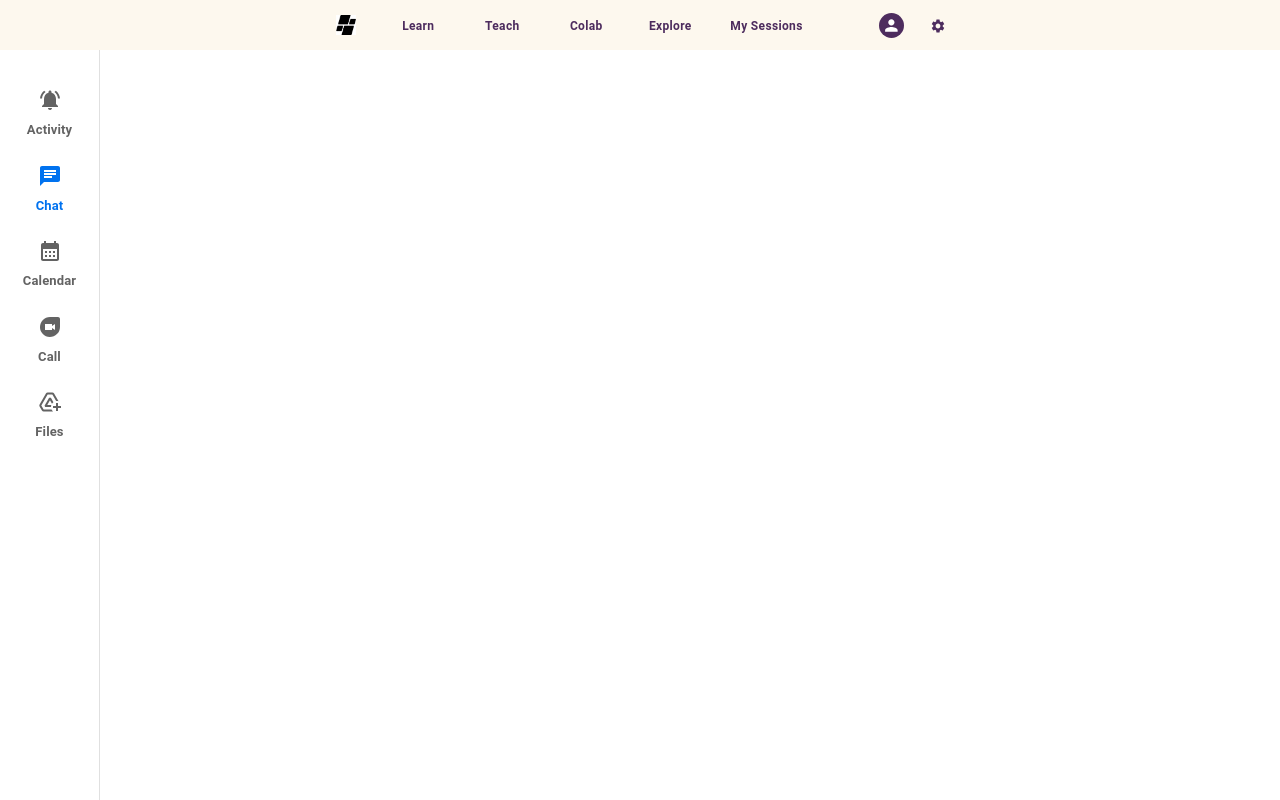
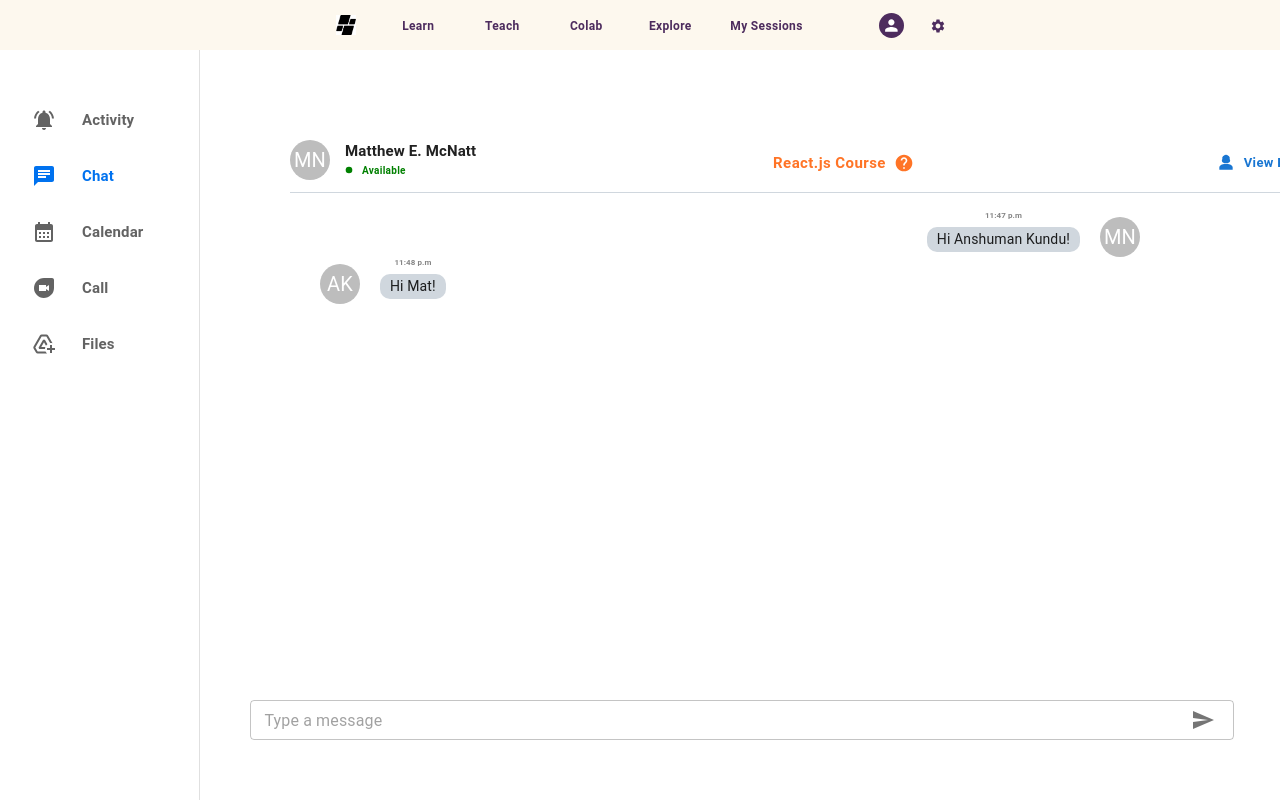
Before and after one commit to kunduanshuman07/SkillExchangePlatform, a React (Create React App) app in the folder fe/: page /learn/1/connect in a window 1280 px wide. Built offline with nearby package versions, Linux system fonts and the light colour scheme; the HTML template or start-up script is replaced by a standard one.

Commit message:
Connect chat done

```diff
--- /dev/null
+++ b/fe/src/components/ConnectActivity.jsx
@@ -0,0 +1,9 @@
+import React from 'react'
+
+const ConnectActivity = () => {
+  return (
+    <div>ConnectActivity</div>
+  )
+}
+
+export default ConnectActivity
--- /dev/null
+++ b/fe/src/components/ConnectCalendar.jsx
@@ -0,0 +1,9 @@
+import React from 'react'
+
+const ConnectCalendar = () => {
+  return (
+    <div>ConnectCalendar</div>
+  )
+}
+
+export default ConnectCalendar
--- /dev/null
+++ b/fe/src/components/ConnectCall.jsx
@@ -0,0 +1,9 @@
+import React from 'react'
+
+const ConnectCall = () => {
+  return (
+    <div>ConnectCall</div>
+  )
+}
+
+export default ConnectCall
--- /dev/null
+++ b/fe/src/components/ConnectChat.jsx
@@ -0,0 +1,173 @@
+import { Avatar, Box, Button, TextField, Typography, InputAdornment, IconButton } from '@mui/material'
+import React from 'react'
+import styled from 'styled-components'
+import FiberManualRecordIcon from '@mui/icons-material/FiberManualRecord';
+import Person3Icon from '@mui/icons-material/Person3';
+import HelpIcon from '@mui/icons-material/Help';
+import SendIcon from '@mui/icons-material/Send';
+const ConnectChat = () => {
+  return (
+    <Root>
+      <Box className='container'>
+        <Box className='header'>
+          <Avatar alt='Anshuman Kundu' src='' className='header-avatar'>MN</Avatar>
+          <Box className='header-desc'>
+            <Typography className='header-name'>Matthew E. McNatt</Typography>
+            <Button startIcon={<FiberManualRecordIcon style={{ fontSize: "10px" }} />} className='avail-btn'>Available</Button>
+          </Box>
+          <Button className='course-desc' endIcon={<HelpIcon />}>React.js Course</Button>
+          <Button startIcon={<Person3Icon style={{}} />} className='profile-btn'>View Profile</Button>
+        </Box>
+        <Box className='chat-container'>
+          <Box className='tutor-chat'>
+            <Box className='chat-desc-tutor'>
+              <Typography className='chat-time'>11:47 p.m</Typography>
+              <Typography className='tutor-msg'>Hi Anshuman Kundu!</Typography>
+            </Box>
+            <Avatar alt='Anshuman Kundu' src='' className='chat-avatar'>MN</Avatar>
+          </Box>
+          <Box className='stud-chat'>
+            <Avatar alt='Anshuman Kundu' src='' className='chat-avatar'>AK</Avatar>
+            <Box className='chat-desc-stud'>
+              <Typography className='chat-time'>11:48 p.m</Typography>
+              <Typography className='stud-msg'>Hi Mat!</Typography>
+            </Box>
+          </Box>
+        </Box>
+        <Box className='footer-container'>
+          <TextField
+            fullWidth
+            size='small'
+            placeholder='Type a message'
+            InputProps={{
+              endAdornment: (
+                <InputAdornment position="end">
+                  <IconButton size='small'>
+                    <SendIcon />
+                  </IconButton>
+                </InputAdornment>
+              )
+            }}
+            multiline
+            sx={{
+              ".css-1d3z3hw-MuiOutlinedInput-notchedOutline": {
+                borderRadius: "10px",
+                borderBottom: "2px solid #0072EF"
+              }
+            }}
+          />
+        </Box>
+      </Box>
+    </Root>
+  )
+}
+
+const Root = styled.div`
+.container{
+  displaY: flex;
+  flex-direction: column;
+  margin-left: 150px;
+  cursor: pointer;
+}
+.chat-avatar{
+  margin: 7px 0px 0px 0px;
+}
+.stud-msg{
+  margin: auto 10px;
+  background-color: #d0d7de;
+  padding: 2px 10px;
+  font-size: 14px;
+  border-radius: 10px;
+}
+.chat-desc-stud{
+  margin-left: 10px;
+  display: flex;
+  flex-direction: column;
+  // margin-top: -10px;
+}
+.tutor-msg{
+  margin: auto 10px;
+  background-color: #d0d7de;
+  padding: 2px 10px;
+  font-size: 14px;
+  border-radius: 10px;
+  max-width: 500px;
+  word-wrap: break-word;
+}
+.chat-time{
+  font-size: 8px;
+  color: #868686;
+  font-weight: bold;
+  margin: 0px auto;
+}
+.chat-desc-tutor{
+  margin-right: 10px;
+  display: flex;
+  flex-direction: column;
+  // margin-top: -10px;
+}
+.stud-chat{
+  display: flex;
+}
+.tutor-chat{
+  margin-left: auto;
+  display: flex;
+}
+.stud-chat{
+  margin-right: auto;
+  margin-left: 30px;
+}
+.chat-container{
+  display: flex;
+  flex-direction: column;
+  overflow-y: auto;
+  margin-top: 70px;
+}
+.footer-container{
+  position: fixed;
+  width: 80%;
+  top: 85%;
+  left: 18%;
+  background-color: white;
+  padding: 20px;
+}
+.header{
+  display: flex;
+  border-bottom: 1px solid #d0d7de;
+  padding-bottom: 5px;
+  position: fixed;
+  width: 81%;
+}
+.header-avatar{
+  width: 40px;
+  height: 40px;
+}
+.header-name{
+  margin: auto 15px;
+  font-size: 15px;
+  font-weight: bold;
+}
+.course-desc{
+  margin: auto auto;
+  font-size: 15px;
+  font-weight: bold;
+  text-transform: none;
+  color: #FF7426;
+}
+.avail-btn{
+  text-transform: none;
+  color: green;
+  font-weight: bold;
+  margin-left: 10px;
+  margin-top: -10px;
+  font-size: 10px;
+}
+.profile-btn{
+  margin-left: 20px;
+  text-transform: none;
+  font-weight: bold;
+  font-size: 13px;
+}
+`
+
+export default ConnectChat
--- a/fe/src/components/ConnectDrawer.jsx
+++ b/fe/src/components/ConnectDrawer.jsx
@@ -10,7 +10,7 @@ import CalendarMonthIcon from '@mui/icons-material/CalendarMonth';
 import DuoIcon from '@mui/icons-material/Duo';
 import AddToDriveIcon from '@mui/icons-material/AddToDrive';
 import DrawerItem from './DrawerItem';
-const drawerWidth = 100;
+const drawerWidth = 200;
 const ConnectDrawer = ({drawerTabState, setDrawerTabState}) => {
     return (
         <Root>
@@ -23,7 +23,7 @@ const ConnectDrawer = ({drawerTabState, setDrawerTabState}) => {
                 }}
             >
                 <Toolbar />
-                <Box sx={{ cursor: "pointer" }}>
+                <Box sx={{ cursor: "pointer", marginTop: "20px" }}>
                     <List>
                         <DrawerItem setDrawerTabState={setDrawerTabState} icon={<NotificationsActiveIcon />} text="Activity" drawerTabState={drawerTabState}/>
                         <DrawerItem setDrawerTabState={setDrawerTabState} icon={<ChatIcon />} text="Chat" drawerTabState={drawerTabState}/>
--- /dev/null
+++ b/fe/src/components/ConnectFiles.jsx
@@ -0,0 +1,9 @@
+import React from 'react'
+
+const ConnectFiles = () => {
+  return (
+    <div>ConnectFiles</div>
+  )
+}
+
+export default ConnectFiles
--- a/fe/src/components/DrawerItem.jsx
+++ b/fe/src/components/DrawerItem.jsx
@@ -21,7 +21,7 @@ const DrawerItem = ({ drawerTabState, setDrawerTabState, icon, text }) => {
 const Root = styled.div`
     .list-item{
         display: flex;
-        flex-direction: column;
+        // flex-direction: column;
     }
     .icon-btn{
         color: #636363;
@@ -30,7 +30,8 @@ const Root = styled.div`
     .text{
         color: #636363;
         font-weight: bold;
-        font-size: 13px;
+        font-size: 15px;
+        margin-left: 10px;
     }
 `
 
--- a/fe/src/pages/ConnectPage.jsx
+++ b/fe/src/pages/ConnectPage.jsx
@@ -1,20 +1,33 @@
 import { Box } from '@mui/material'
 import React, { useState } from 'react'
 import styled from 'styled-components'
-import ConnectDrawer from '../components/ConnectDrawer'
-
+import ConnectDrawer from '../components/ConnectDrawer';
+import ConnectChat from "../components/ConnectChat";
+import ConnectActivity from "../components/ConnectActivity";
+import ConnectCall from "../components/ConnectCall";
+import ConnectCalendar from "../components/ConnectCalendar";
+import ConnectFiles from "../components/ConnectFiles";
 const ConnectPage = () => {
-    const [drawerTabState, setDrawerTabState] = useState('Chat')
+  const [drawerTabState, setDrawerTabState] = useState('Chat')
   return (
     <Root>
-        <Box className='container'>
-            <ConnectDrawer setDrawerTabState={setDrawerTabState} drawerTabState={drawerTabState}/>
+      <Box className='container'>
+        <ConnectDrawer setDrawerTabState={setDrawerTabState} drawerTabState={drawerTabState} />
+        <Box className='content'>
+          {drawerTabState === 'Chat' && <ConnectChat />}
+          {drawerTabState === 'Activity' && <ConnectActivity />}
+          {drawerTabState === 'Call' && <ConnectCall />}
+          {drawerTabState === 'Calendar' && <ConnectCalendar />}
+          {drawerTabState === 'Files' && <ConnectFiles />}
         </Box>
+      </Box>
     </Root>
   )
 }
 const Root = styled.div`
-
+  .content{
+    padding: 0px;
+  }
 `
 
 export default ConnectPage
```
